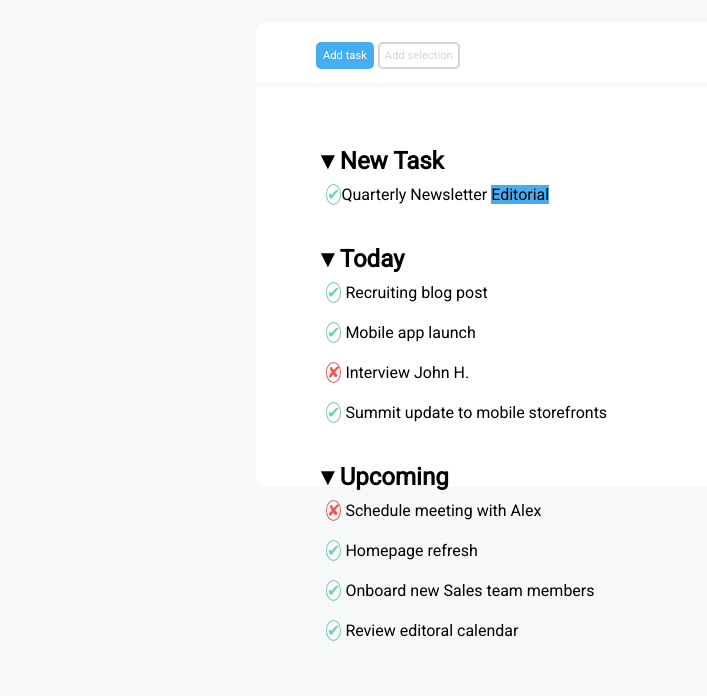
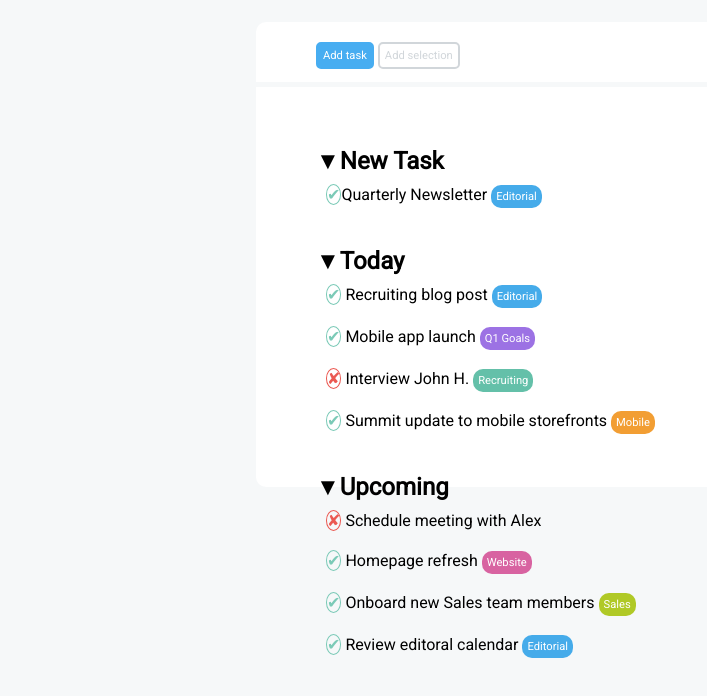
Before and after one commit to LorenzoNicco/html-css-toboolist, a plain HTML site: page index.html in a window 1280 px wide. Shown: the part 82-778 px from the top of the page, without its empty margins (0-707 px from the left). Drawn offline with Linux system fonts and the light colour scheme.

Commit message:
Add testi colorati

```diff
--- a/css/style.css
+++ b/css/style.css
@@ -94,5 +94,49 @@ ul{
 }
 
 .span-blue{
-    background-color: #47adf1;
+    background-color: #45abea;
+    font-size: 0.7em;
+    color: white;
+    border-radius: 10px;
+    padding: 5px;
 }
+
+.span-purple{
+    background-color: #9c72e4;
+    font-size: 0.7em;
+    color: white;
+    border-radius: 10px;
+    padding: 5px;
+}
+
+.span-green{
+    background-color: #64c0a9;
+    font-size: 0.7em;
+    color: white;
+    border-radius: 10px;
+    padding: 5px;
+}
+
+.span-orange{
+    background-color: #f29e33;
+    font-size: 0.7em;
+    color: white;
+    border-radius: 10px;
+    padding: 5px;
+}
+
+.span-pink{
+    background-color: #d863a1;
+    font-size: 0.7em;
+    color: white;
+    border-radius: 10px;
+    padding: 5px;
+}
+
+.span-lightgreen{
+    background-color: #b0c926;
+    font-size: 0.7em;
+    color: white;
+    border-radius: 10px;
+    padding: 5px;
+}
--- a/index.html
+++ b/index.html
@@ -46,16 +46,16 @@
 
                     <ul>
                         <li class="check">
-                            Recruiting blog post
+                            Recruiting blog post <span class="span-blue">Editorial</span>
                         </li>
                         <li class="check">
-                            Mobile app launch
+                            Mobile app launch <span class="span-purple">Q1 Goals</span>
                         </li>
                         <li class="cross">
-                            Interview John H.
+                            Interview John H. <span class="span-green">Recruiting</span>
                         </li>
                         <li class="check">
-                            Summit update to mobile storefronts
+                            Summit update to mobile storefronts <span class="span-orange">Mobile</span>
                         </li>
                     </ul>
                 </section>
@@ -69,13 +69,13 @@
                             Schedule meeting with Alex
                         </li>
                         <li class="check">
-                            Homepage refresh
+                            Homepage refresh <span class="span-pink">Website</span>
                         </li>
                         <li class="check">
-                            Onboard new Sales team members
+                            Onboard new Sales team members <span class="span-lightgreen">Sales</span>
                         </li>
                         <li class="check">
-                            Review editoral calendar
+                            Review editoral calendar <span class="span-blue">Editorial</span>
                         </li>
                     </ul>
                 </section>
```
